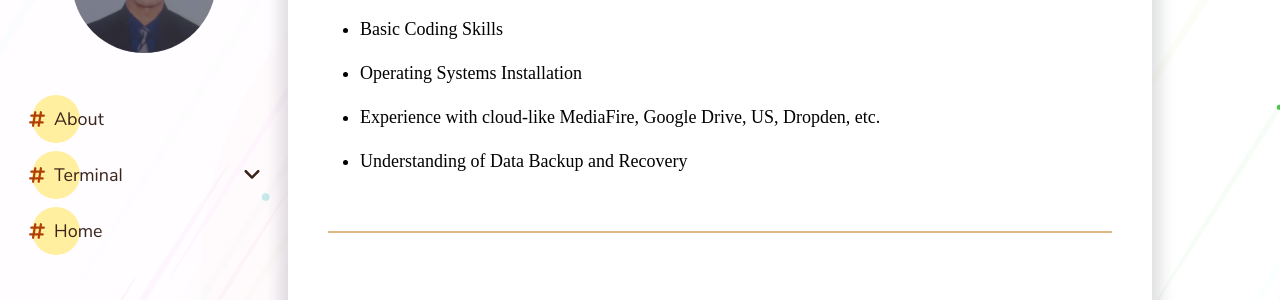
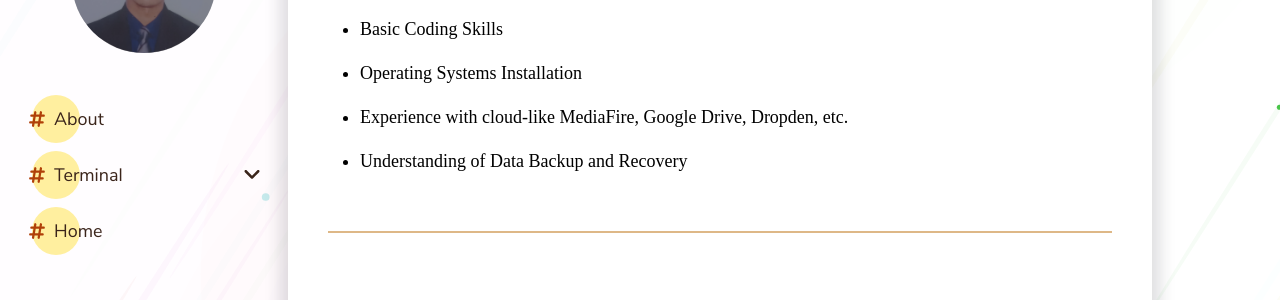
Before and after one commit to poisk-ls/poisk-ls.github.io, a Jekyll site: the page built from _pages/About/resume.md, in a window 1280 px wide and 900 px high, scrolled down 2338 px. Shown: the part 153-453 px from the top of the window. Built offline with Jekyll 4.4.1, drawn with Linux system fonts in a browser that asks for light colours; comment, search, counter and statistics services are not loaded; some of the changed text lies outside the part shown.

```diff
--- a/_pages/About/resume.md
+++ b/_pages/About/resume.md
@@ -34,7 +34,7 @@ To secure a position in a reputable organization where I can effectively contrib
 - Experience with MS Word and Excel
 - Basic Coding Skills
 - Operating Systems Installation
-- Experience with cloud-like MediaFire, Google Drive, US, Dropden, etc.
+- Experience with cloud-like MediaFire, Google Drive, Dropden, etc.
 - Understanding of Data Backup and Recovery
 
 ---
```
Also changed, not shown: other parts of _pages/About/resume.md (+3 -0 lines).
